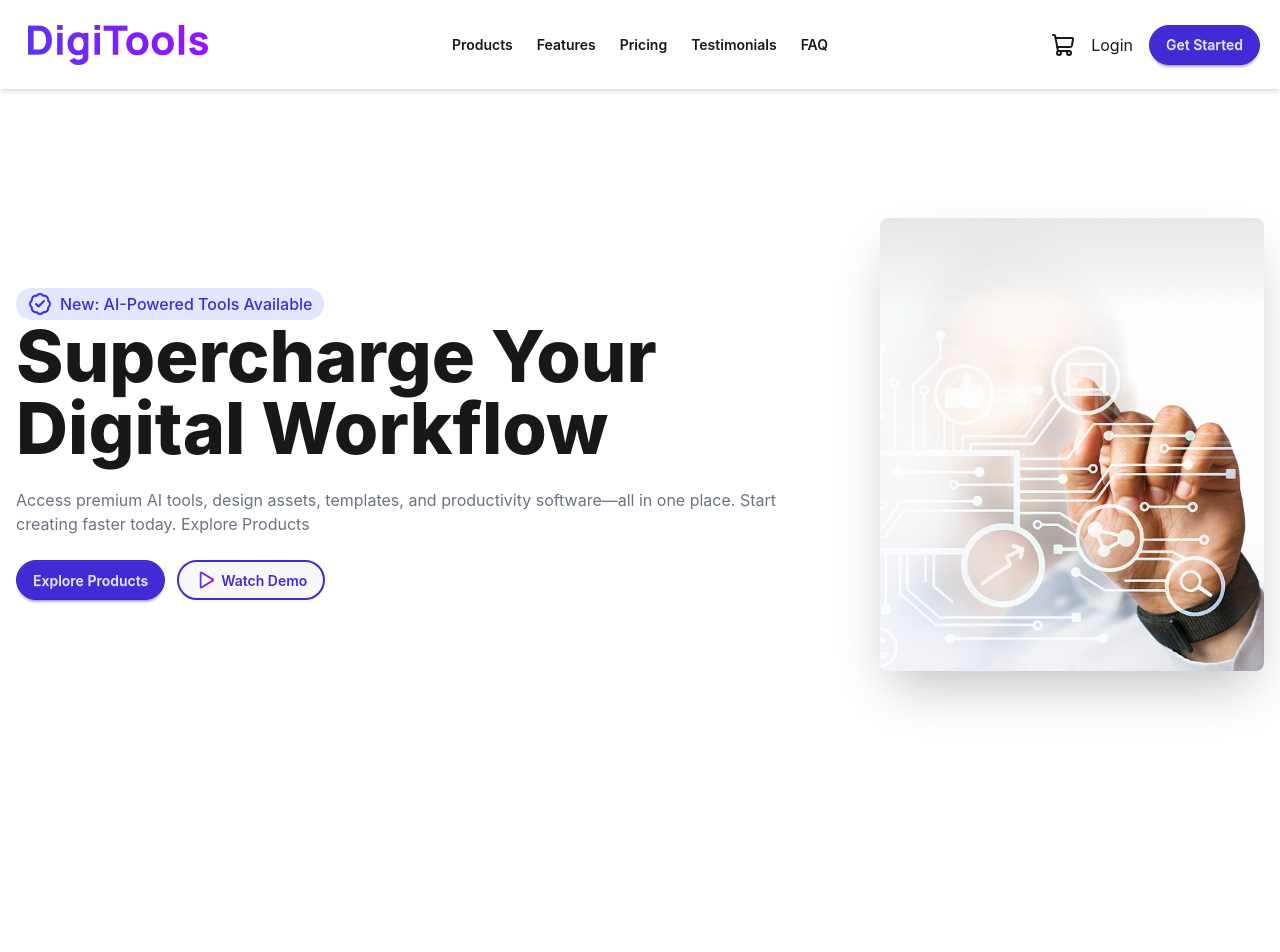
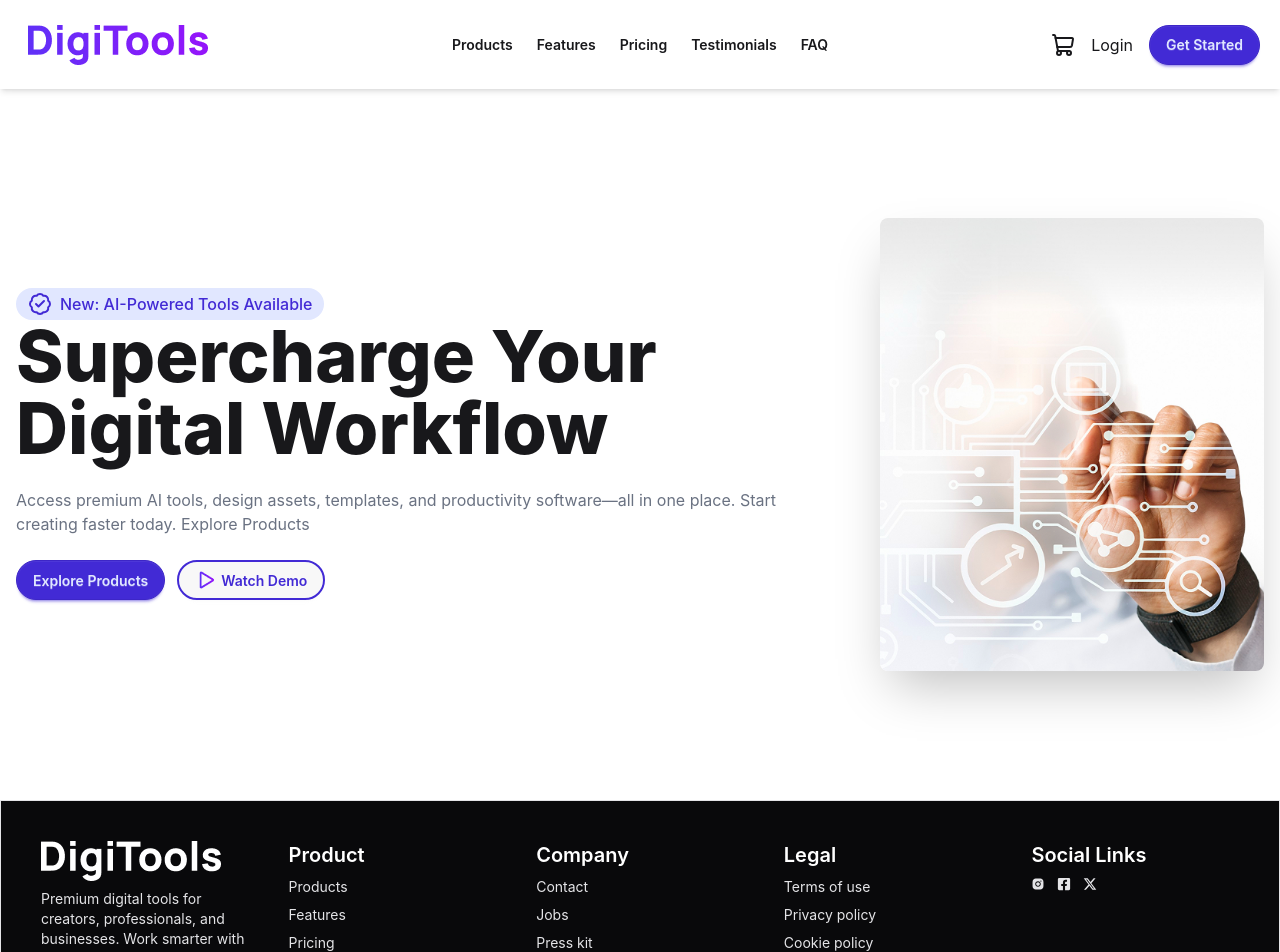
Before and after one commit to devmishu/tool-verse, a React (Vite) app: page / in a window 1280 px wide. Shown: the top 952 px of the page. Before the commit the page ends 800 px from the top, so only its background shows below. Built offline with nearby package versions, Linux system fonts and the light colour scheme.

Commit message:
deasign footer

```diff
--- a/package.json
+++ b/package.json
@@ -14,6 +14,7 @@
     "lucide-react": "^1.3.0",
     "react": "^19.2.4",
     "react-dom": "^19.2.4",
+    "react-icons": "^5.6.0",
     "tailwindcss": "^4.2.2"
   },
   "devDependencies": {
--- a/src/App.jsx
+++ b/src/App.jsx
@@ -1,11 +1,14 @@
+import Footer from "./components/Footer/Footer"
 import Header from "./components/Header/Header"
+
+const navList = ['Products', 'Features', 'Pricing', 'Testimonials', 'FAQ'];
 
 
 function App() {
-
   return (
     <>
-      <Header />
+      <Header navList={navList} />
+      <Footer navList={navList} />
     </>
   )
 }
--- /dev/null
+++ b/src/components/Footer/Footer.jsx
@@ -0,0 +1,44 @@
+import { AiFillInstagram } from 'react-icons/ai';
+import footerLogo from '../../assets/footer-logo.png'
+import { FaFacebookSquare } from 'react-icons/fa';
+import { FaXTwitter } from 'react-icons/fa6';
+
+const Footer = ({ navList }) => {
+    return (
+        <footer className='bg-neutral'>
+            <div className="footer grid md:grid-cols-3 lg:grid-cols-5 gap-10 text-neutral-content p-10 container mx-auto border">
+                <div>
+                    <img src={footerLogo} alt="" />
+                    <p className='max-w-70'>Premium digital tools for creators, professionals, and businesses. Work smarter with our suite of powerful tools.</p>
+                </div>
+                <nav>
+                    <h6 className="font-semibold text-xl text-white">Product</h6>
+                    {navList.map(item => <a className="link link-hover">{item}</a>)}
+                </nav>
+                <nav>
+                    <h6 className="font-semibold text-xl text-white">Company</h6>
+
+                    <a className="link link-hover">Contact</a>
+                    <a className="link link-hover">Jobs</a>
+                    <a className="link link-hover">Press kit</a>
+                </nav>
+                <nav>
+                    <h6 className="font-semibold text-xl text-white">Legal</h6>
+                    <a className="link link-hover">Terms of use</a>
+                    <a className="link link-hover">Privacy policy</a>
+                    <a className="link link-hover">Cookie policy</a>
+                </nav>
+                <nav>
+                    <h6 className="font-semibold text-xl text-white">Social Links</h6>
+                    <div className='flex gap-3 '>
+                        <AiFillInstagram />
+                        <FaFacebookSquare />
+                        <FaXTwitter />
+                    </div>
+                </nav>
+            </div>
+        </footer>
+    );
+};
+
+export default Footer;
--- a/src/components/Header/Header.jsx
+++ b/src/components/Header/Header.jsx
@@ -1,10 +1,10 @@
 import NavBar from "../Header/NabBar/NavBar";
 import Hero from "./Hero/Hero";
 
-const Header = () => {
+const Header = ({navList}) => {
     return (
         <header>
-            <NavBar />
+            <NavBar navList={navList}/>
             <Hero />
 
         </header>
--- a/src/components/Header/NabBar/NavBar.jsx
+++ b/src/components/Header/NabBar/NavBar.jsx
@@ -2,8 +2,8 @@ import React from 'react';
 import Logo from '../../../assets/logo.png'
 import NavMenu from './NavMenu';
 import { ShoppingCart } from 'lucide-react';
-const navList = ['Products', 'Features', 'Pricing', 'Testimonials', 'FAQ'];
-const NavBar = () => {
+
+const NavBar = ({navList}) => {
     return (
         <div className="bg-base-100 shadow-md flex sticky top-0 z-50">
             <div className='navbar  container mx-auto p-5'>
```
Also changed, not shown: src/assets/footer-logo.png (added), 1 other file (tests, documents, lock files or other folders).
